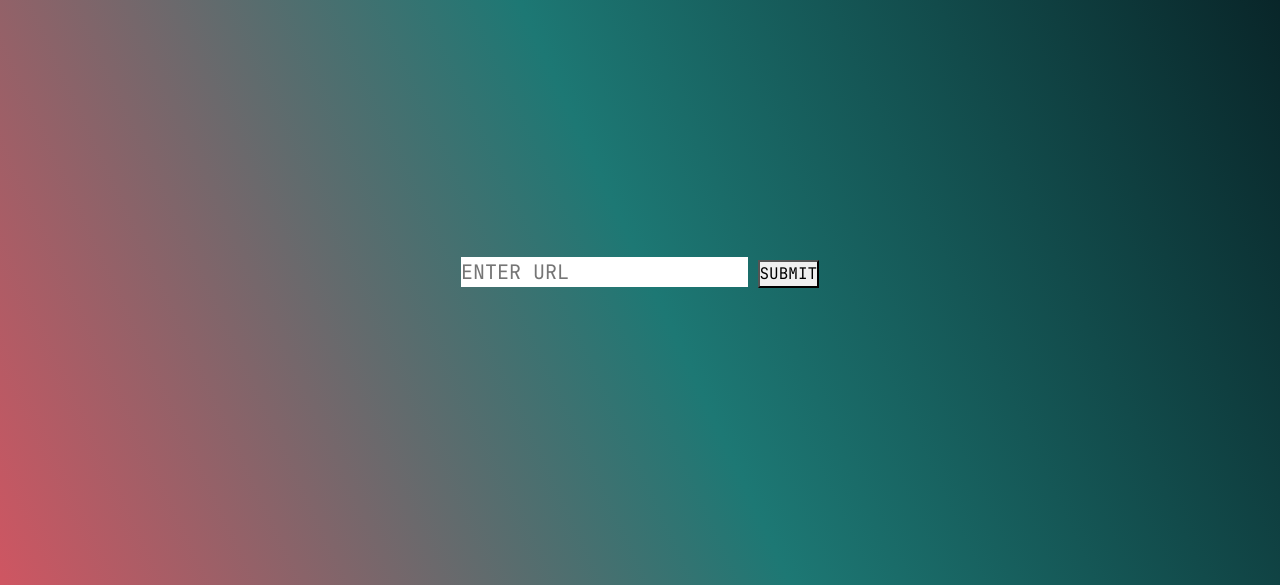
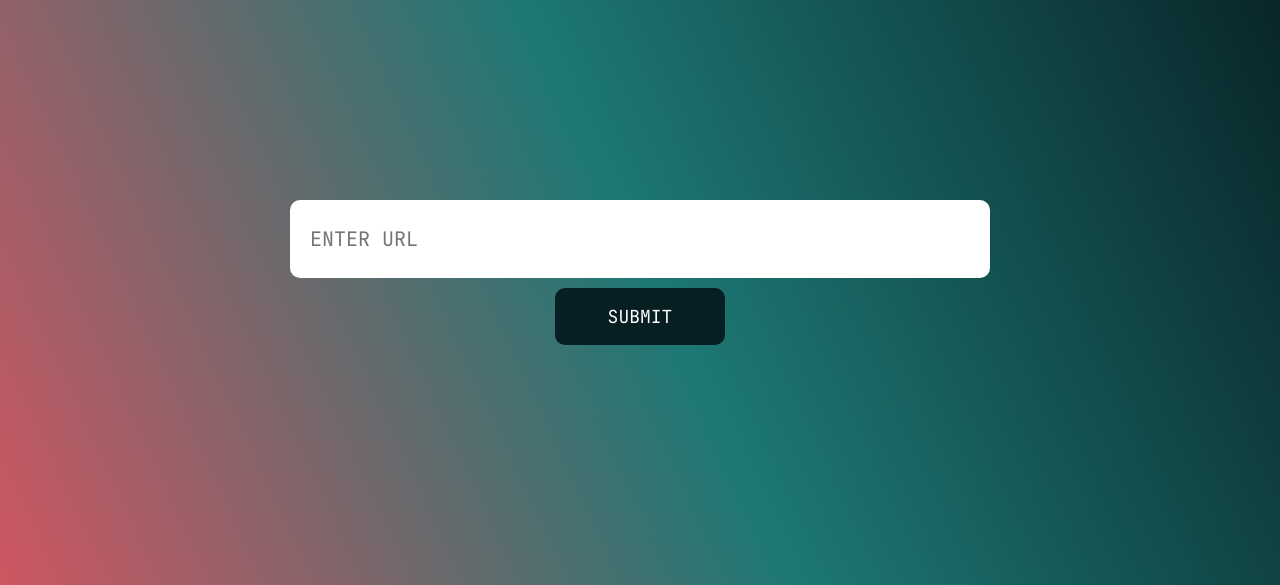
Before and after one commit to sumi2202/Soteria_Capstone_Team7, a Flask app: page /dashboard in a window 1280 px wide. Shown: the part 152-737 px from the top of the page. Run offline with Flask 3, Linux system fonts and the light colour scheme.

Commit message:
search wip

```diff
--- a/webapp/static/css/dash.css
+++ b/webapp/static/css/dash.css
@@ -31,28 +31,47 @@ body {
 .navbar .navbar-brand {
     color: #fff !important;
 }
-.container2{
+.container2 {
     width: 100%;
     min-height: 100vh;
     padding: 5%;
-    display:flex;
-    align-items: center;
-    justify-content:center;
-}
-.search-bar{
-    width:100%
-    max-width: 700px
     display: flex;
     align-items: center;
-    border-radius: 60px;
-    padding: 10px 20px;
+    justify-content: center;
 }
-.search-bar input{
+
+.search-bar {
+    width: 100%;
+    max-width: 700px;
+    display: flex;
+    flex-direction: column; /* Stack items vertically */
+    align-items: center;
+    gap: 10px; /* Adds spacing between input and button */
+}
+
+.search-bar input {
+    width: 100%;
     background: #fff;
-    flex: 1;
     border: 0;
     outline: none;
-    padding 24px 20px;
+    padding: 24px 20px;
     font-size: 20px;
-    color: #071E22
+    color: #071E22;
+    border-radius: 10px;
 }
+
+.search-bar button {
+    width: 170px;
+    background: #071E22;
+    color: white;
+    border: none;
+    padding: 15px;
+    font-size: 18px;
+    border-radius: 10px;
+    cursor: pointer;
+    transition: background 0.3s;
+}
+
+.search-bar button:hover {
+    background: #1d7874;
+}
```
Also changed, not shown: 1 other file.
